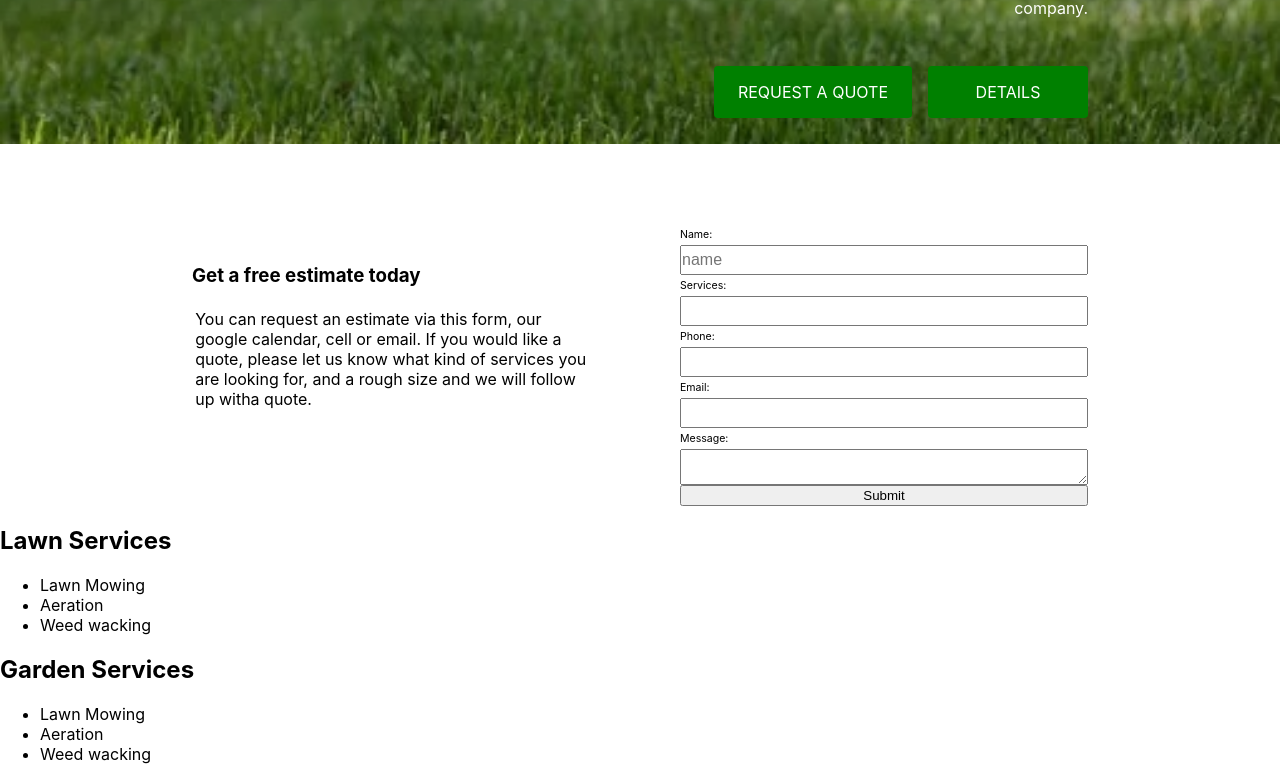
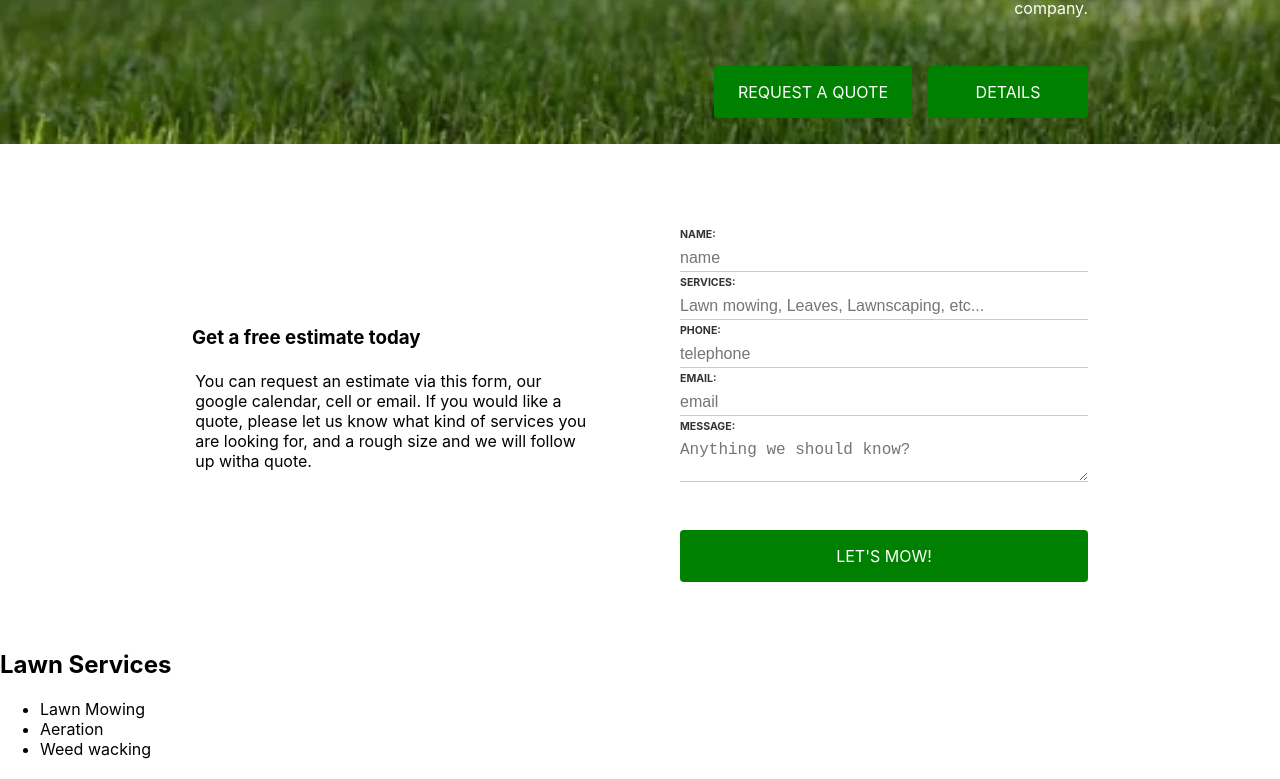
Before and after one commit to adamrd231/lawnWebsite, a React (Create React App) app: page / in a window 1280 px wide. Shown: the part 450-1229 px from the top of the page. Built offline with nearby package versions, Linux system fonts and the light colour scheme.

Commit message:
update form styling for email quote

```diff
--- /dev/null
+++ b/src/Components/Buttons.js
@@ -0,0 +1,20 @@
+import styled from "@emotion/styled";
+
+const Button = styled.a`
+  margin-top: 3rem;
+  margin-bottom: 3rem;
+  padding: 0.5rem 1.25rem;
+  border: 1px solid #333;
+  min-width: 7rem;
+  text-align: center;
+  background: green;
+  color: white;
+  text-decoration: none;
+  border-radius: 0.25rem;
+  border: none;
+  padding: 1rem 1.5rem;
+  font-size: 1rem;
+  text-transform: uppercase;
+`;
+
+export default Button;
--- a/src/Views/GetFreeEstimate.js
+++ b/src/Views/GetFreeEstimate.js
@@ -1,4 +1,5 @@
 import styled from "@emotion/styled";
+import Button from "../Components/Buttons";
 
 const Container = styled.div`
   display: flex;
@@ -31,12 +32,25 @@ const Form = styled.form`
 const Label = styled.label`
   font-size: 0.66rem;
   padding: 0.25rem 0;
+  font-weight: bold;
+  text-transform: uppercase;
+  color: #333333;
 
 `;
 
 const Input = styled.input`
   font-size: 1rem;
   padding: 0.25rem 0;
+  border: none;
+  // create bottom only border
+  border-bottom: 1px solid #33333340;
+`;
+
+const Textarea = styled.textarea`
+  font-size: 1rem;
+  padding: 0.25rem 0;
+  border: none;
+  border-bottom: 1px solid #33333340;
 `;
 
 function GetFreeEstimate( /* props */ ) {
@@ -56,14 +70,14 @@ function GetFreeEstimate( /* props */ ) {
           <Label for="name">Name:</Label>
           <Input placeholder="name" type="text" id="name" name="name" required></Input>
           <Label for="services">Services:</Label>
-          <Input type="text" id="services" name="services" required></Input>
+          <Input placeholder="Lawn mowing, Leaves, Lawnscaping, etc..." type="text" id="services" name="services" required></Input>
           <Label for="phone">Phone:</Label>
-          <Input type="tel" id="phone" name="phone" required></Input>
+          <Input placeholder="telephone" type="tel" id="phone" name="phone" required></Input>
           <Label for="email">Email:</Label>
-          <Input type="email" id="email" name="email" required></Input>
+          <Input placeholder="email" type="email" id="email" name="email" required></Input>
           <Label for="message">Message:</Label>
-          <textarea id="message" name="message" required></textarea>
-          <button type="submit">Submit</button>
+          <Textarea placeholder="Anything we should know?" id="message" name="message" required></Textarea>
+          <Button type="submit">Let's Mow!</Button>
         </Form>
       </ColumnContainer>
 
--- a/src/Views/Landing.js
+++ b/src/Views/Landing.js
@@ -1,6 +1,7 @@
 import styled from '@emotion/styled'
 import { useState } from 'react';
 import Gallery from './Gallery';
+import Button from '../Components/Buttons';
 
 const Container = styled.div`
   display: flex;
@@ -12,23 +13,6 @@ const Container = styled.div`
   height: 60vh;
   position: relative;
   color: white;
-`;
-
-const Button = styled.a`
-  margin-top: 3rem;
-  margin-bottom: 3rem;
-  padding: 0.5rem 1.25rem;
-  border: 1px solid #333;
-  min-width: 7rem;
-  text-align: center;
-  background: green;
-  color: white;
-  text-decoration: none;
-  border-radius: 0.25rem;
-  border: none;
-  padding: 1rem 1.5rem;
-  font-size: 1rem;
-  text-transform: uppercase;
 `;
 
 const RowContainer = styled.div`
```
